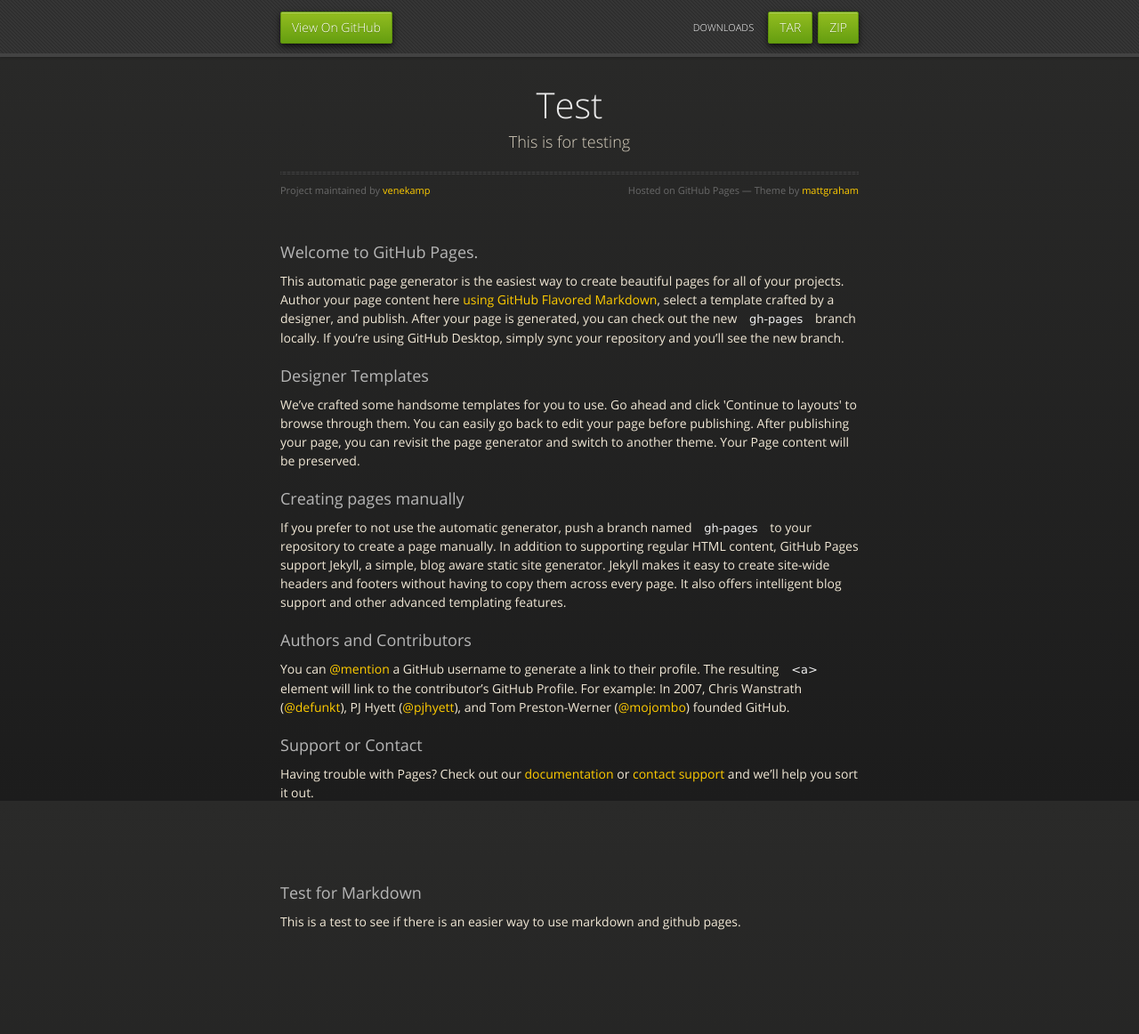
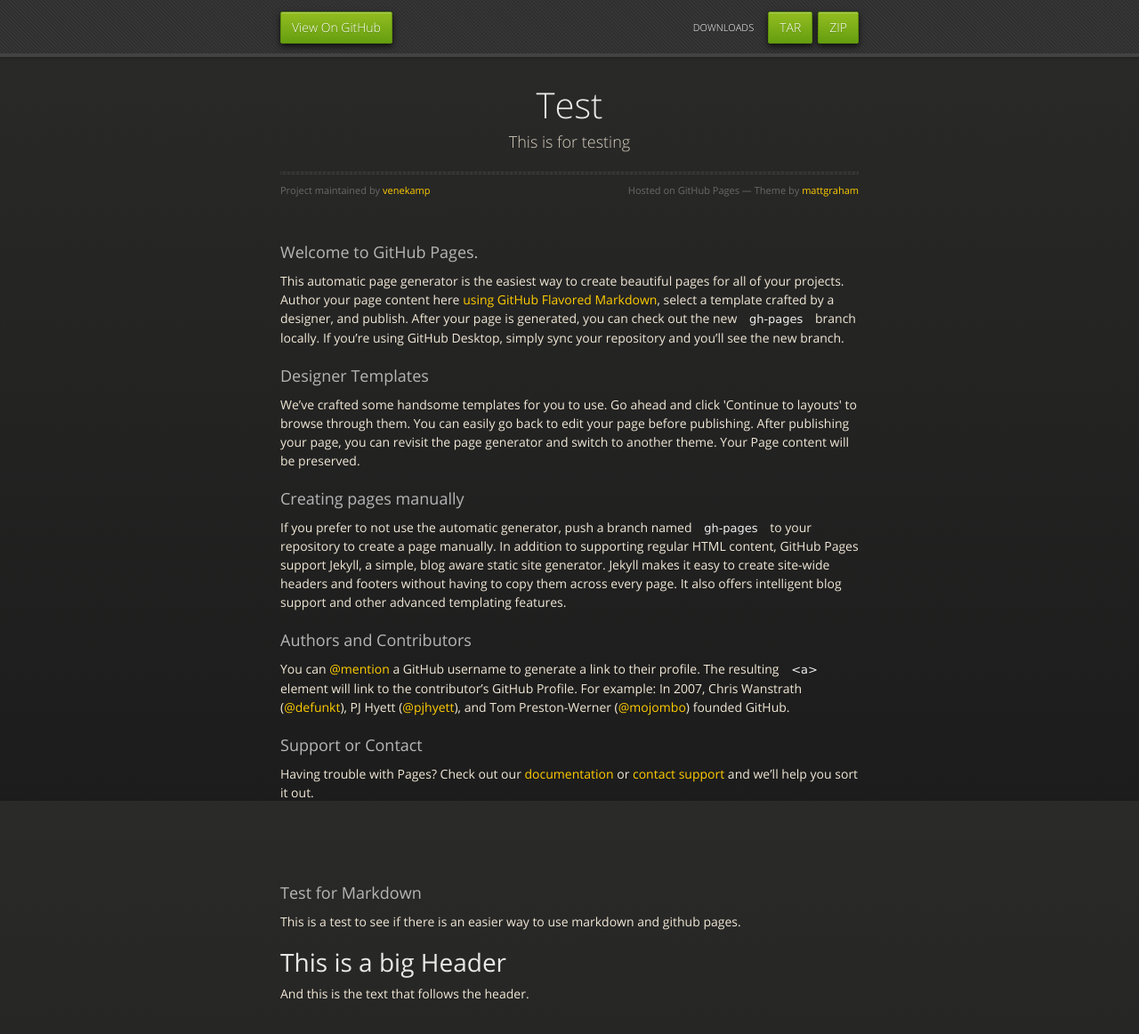
Before and after one commit to venekamp/test, a Jekyll site: the page built from index.md, in a window 1280 px wide and 1167 px high. Shown: the top 1162 px of the window at 89% size. Built offline with Jekyll 4.4.1, drawn with Linux system fonts in a browser that asks for light colours; nearby versions of some CDN libraries.

Commit message:
Added some text

```diff
--- a/index.md
+++ b/index.md
@@ -5,3 +5,7 @@
 ### Test for Markdown
 
 This is a test to see if there is an easier way to use markdown and github pages.
+
+
+# This is a big Header
+And this is the text that follows the header.
```
